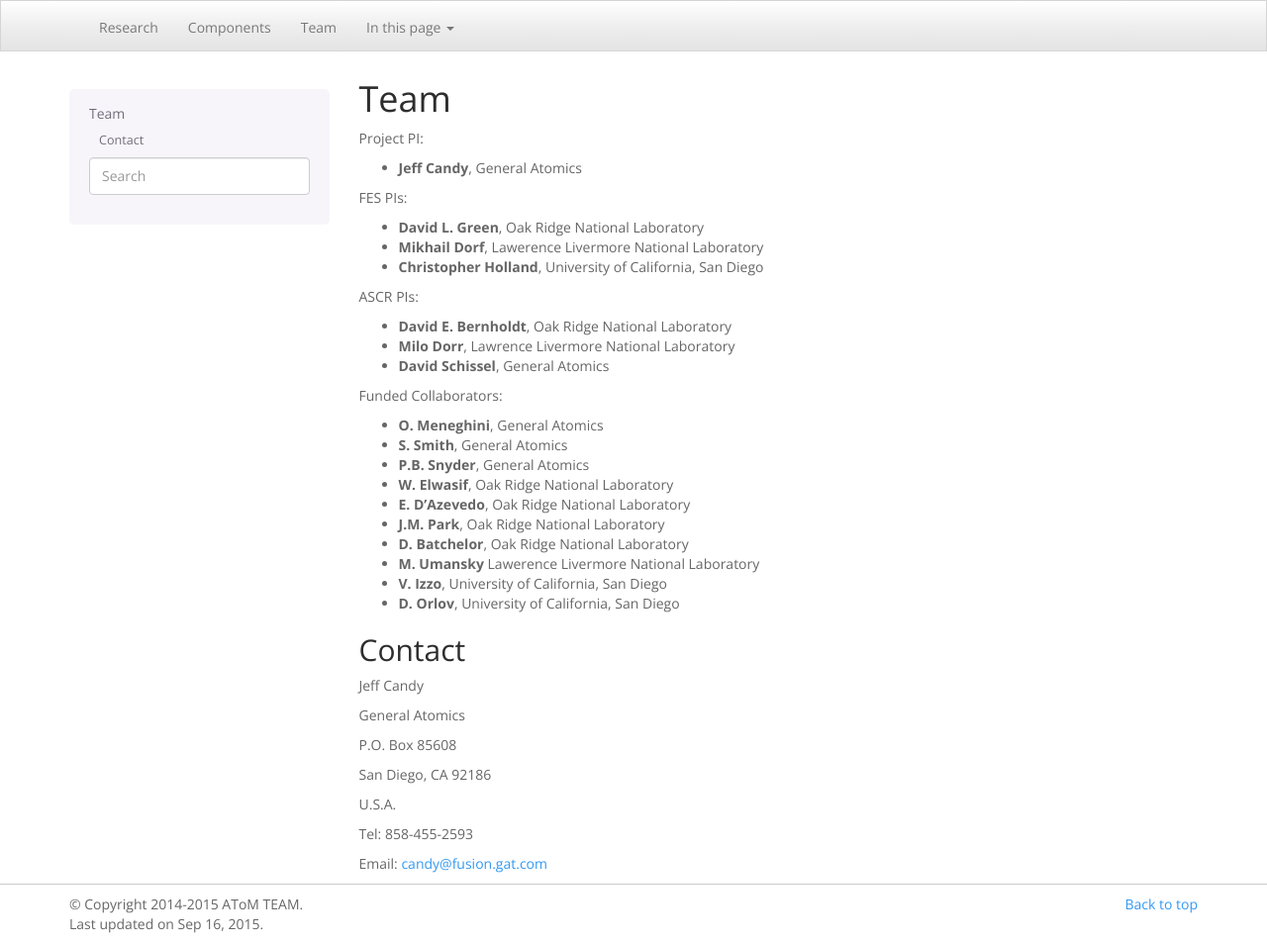
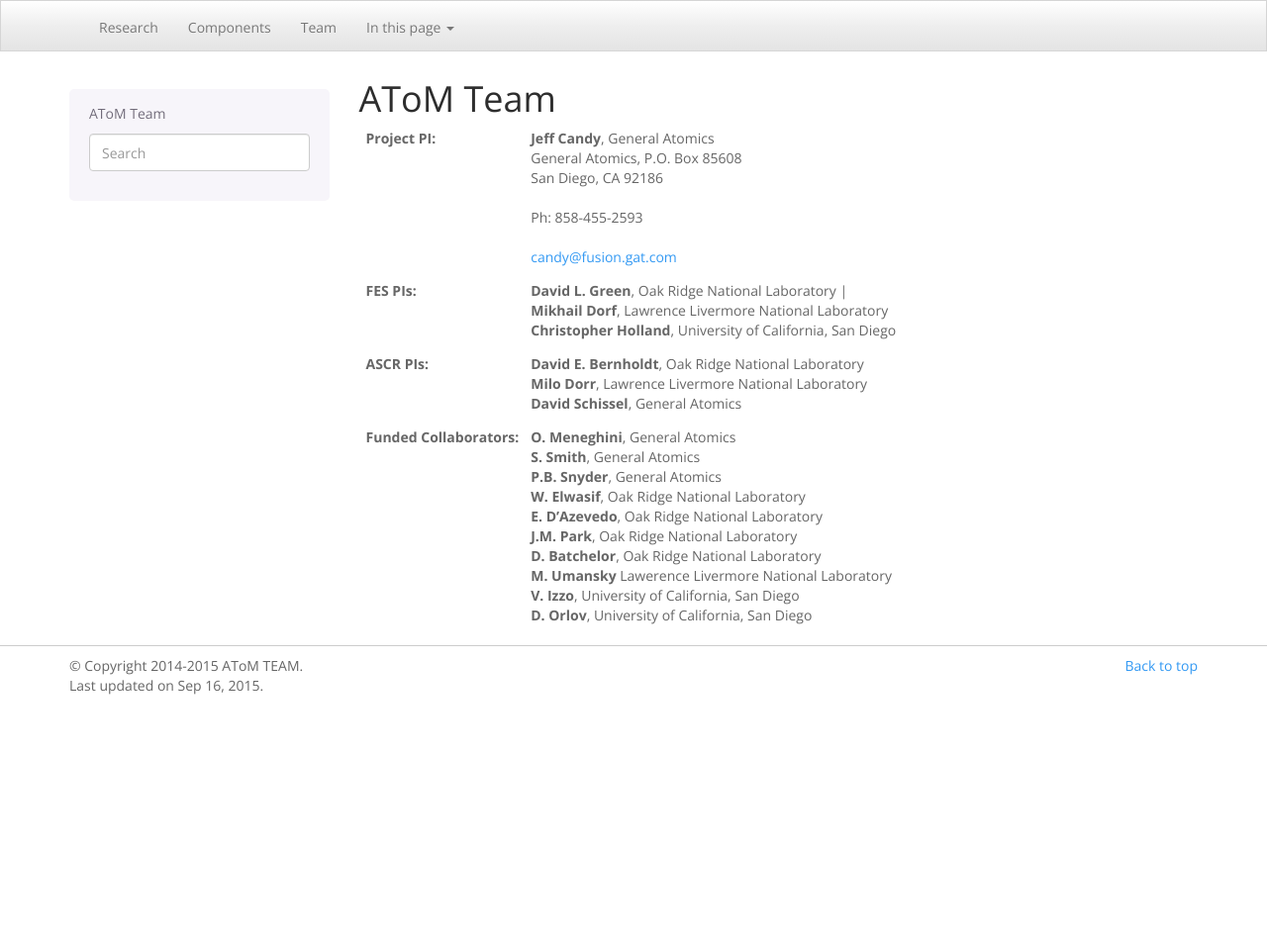
Before and after one commit to scidac/atom, a Sphinx documentation site: the page built from docs/source/team.rst, in a window 1280 px wide and 954 px high. Shown: the whole window at 99% size. Built offline with Sphinx 7.4.7, drawn with Linux system fonts in a browser that asks for light colours.

Commit message:
Jeff's first round of changes/additions, including mathjax extension.

```diff
--- a/docs/source/_static/my-styles.css
+++ b/docs/source/_static/my-styles.css
@@ -1,4 +1,4 @@
-* { font-size: 16px; line-height: 1.428; text-align: justify; text-justify: inter-word;}
+* { font-size: 14px; line-height: 1.428; text-align: justify; text-justify: inter-word;}
 
 .navbar { min-height:38px; }
 .navbar .navbar-brand{padding: 0 20px; font-size: 16px; line-height: 38px; height: 38px}
--- a/docs/source/conf.py
+++ b/docs/source/conf.py
@@ -22,6 +22,8 @@
 # add these directories to sys.path here. If the directory is relative to the
 # documentation root, use os.path.abspath to make it absolute, like shown here.
 sys.path.insert(0, os.path.abspath('../..'))
+sys.path.append(os.path.abspath('sphinxext'))
+extensions=['sphinx.ext.mathjax','sphinxcontrib.bibtex']
 
 # -- General configuration -----------------------------------------------------
 
--- a/docs/source/index.rst
+++ b/docs/source/index.rst
@@ -5,7 +5,7 @@
   :target: _images/AToM_banner.png
 
 
-Advanced TOkamak Modeling project
+Advanced Tokamak Modeling Project
 ---------------------------------
 
 Fusion is the process that powers the sun and stars, and magnetic confinement devices, such as the tokamak,
--- a/docs/source/team.rst
+++ b/docs/source/team.rst
@@ -1,62 +1,33 @@
-Team
-====
+AToM Team
+=========
 
-Project PI:
+:Project PI:
+ | **Jeff Candy**, General Atomics
+ | General Atomics, P.O. Box 85608
+ | San Diego, CA 92186
+ |
+ | Ph: 858-455-2593
+ |
+ | candy@fusion.gat.com
 
-* **Jeff Candy**, General Atomics
+:FES PIs:
+  | **David L. Green**, Oak Ridge National Laboratory |
+  | **Mikhail Dorf**, Lawrence Livermore National Laboratory
+  | **Christopher Holland**, University of California, San Diego
 
-FES PIs:
+:ASCR PIs:
+ | **David E. Bernholdt**, Oak Ridge National Laboratory
+ | **Milo Dorr**, Lawrence Livermore National Laboratory
+ | **David Schissel**, General Atomics
 
-* **David L. Green**, Oak Ridge National Laboratory
-
-* **Mikhail Dorf**, Lawerence Livermore National Laboratory
-
-* **Christopher Holland**, University of California, San Diego
-
-ASCR PIs:
-
-* **David E. Bernholdt**, Oak Ridge National Laboratory
-
-* **Milo Dorr**, Lawrence Livermore National Laboratory
-
-* **David Schissel**, General Atomics
-
-Funded Collaborators:
-
-* **O. Meneghini**, General Atomics
-
-* **S. Smith**, General Atomics
-
-* **P.B. Snyder**, General Atomics
-
-* **W. Elwasif**, Oak Ridge National Laboratory
-
-* **E. D'Azevedo**, Oak Ridge National Laboratory
-
-* **J.M. Park**, Oak Ridge National Laboratory
-
-* **D. Batchelor**, Oak Ridge National Laboratory
-
-* **M. Umansky** Lawerence Livermore National Laboratory
-
-* **V. Izzo**, University of California, San Diego
-
-* **D. Orlov**, University of California, San Diego
-
-=======
-Contact
-=======
-
-Jeff Candy
-
-General Atomics
-
-P.O. Box 85608
-
-San Diego, CA 92186
-
-U.S.A.
-
-Tel: 858-455-2593
-
-Email: candy@fusion.gat.com
+:Funded Collaborators:
+ | **O. Meneghini**, General Atomics
+ | **S. Smith**, General Atomics
+ | **P.B. Snyder**, General Atomics
+ | **W. Elwasif**, Oak Ridge National Laboratory
+ | **E. D'Azevedo**, Oak Ridge National Laboratory
+ | **J.M. Park**, Oak Ridge National Laboratory
+ | **D. Batchelor**, Oak Ridge National Laboratory
+ | **M. Umansky** Lawerence Livermore National Laboratory
+ | **V. Izzo**, University of California, San Diego
+ | **D. Orlov**, University of California, San Diego
```
Also changed, not shown: docs/source/components.rst (+19 -2 lines), docs/source/research.rst (+30 -10 lines).
